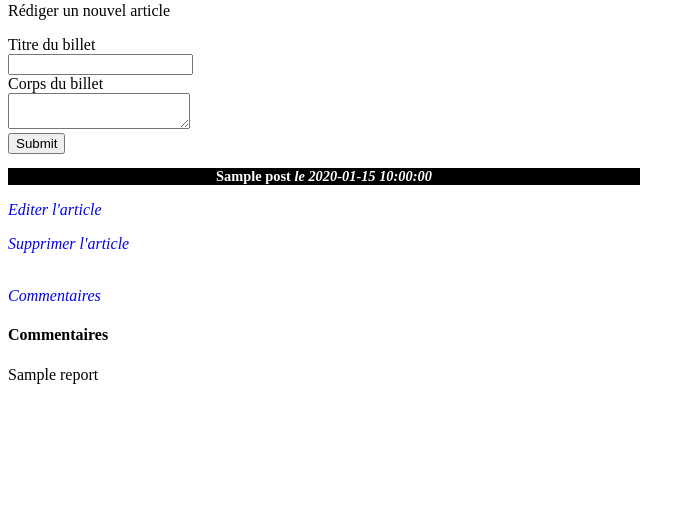
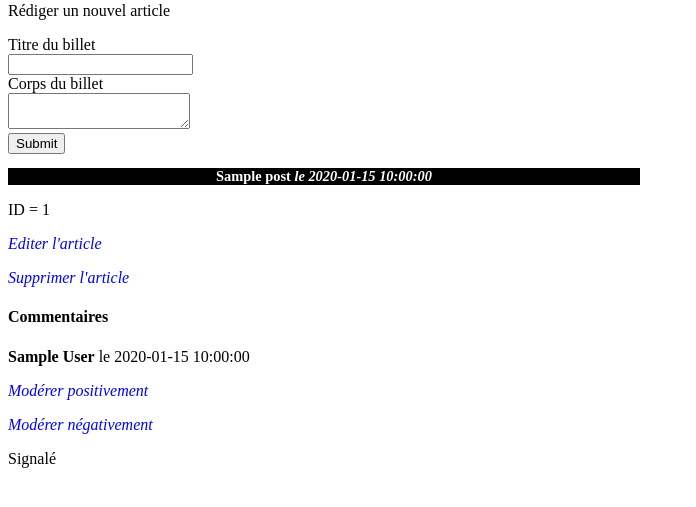
Before and after one commit to amercier8/cours_mvc, a PHP site: template view/backend/homepageView.php in a window 1280 px wide. Shown: the part 197-704 px from the top of the page, without its empty margins (0-696 px from the left). Run offline with PHP 8.4, Linux system fonts and the light colour scheme; the template is opened without the code that fills it: most values are stand-ins (such as "Sample title", 1, 10 or a date in 2020).

Commit message:
comments appear in the BO for each Post

```diff
--- a/controller/backend/backend.php
+++ b/controller/backend/backend.php
@@ -30,7 +30,7 @@ class ctrlBackend {
 
     public function verifyPassword($userPassword) {
         if($_SESSION['loggedIn'] === true) {
-            var_dump($_SESSION['loggedIn']);
+            //var_dump($_SESSION['loggedIn']);
             //A passer en header location via indexphp - rajouter une action = dashboard ; pour repasser par le routeur
             //require('view/backend/homepageView.php');
             header('Location: index.php?action=displayDashboard');
@@ -38,7 +38,7 @@ class ctrlBackend {
         else {
             $passwordVerified = $this->passwordManager->verifyPassword($userPassword);
             if($_SESSION['loggedIn'] === true) {
-                var_dump($_SESSION['loggedIn']);
+                //var_dump($_SESSION['loggedIn']);
                 header('Location: index.php?action=displayDashboard');
             }
             else {
--- a/model/CommentManager.php
+++ b/model/CommentManager.php
@@ -86,7 +86,7 @@ class CommentManager extends Manager
     //Retrieve all comments (To be used by the Dashboard view)
     //Really usefull??
     public function getAllComments() {
-        $sql = 'SELECT id, post_id AS postId, author, comment, report, DATE_FORMAT(comment_date, \'%d/%m/%Y à %Hh%imin%ss\') AS commentDate FROM comments ORDER BY comment_date DESC LIMIT 0, 5';
+        $sql = 'SELECT id, post_id AS postId, author, comment, report, DATE_FORMAT(comment_date, \'%d/%m/%Y à %Hh%imin%ss\') AS commentDate FROM comments ORDER BY comment_date';
         $results = $this->executeRequest($sql);
         $comments = array();
         foreach ($results as $result) {
--- a/view/backend/homepageView.php
+++ b/view/backend/homepageView.php
@@ -26,24 +26,33 @@
         <?= htmlspecialchars($post->getTitle()) ;?>
         <em>le <?= $post->getCreation_date(); ?></em>
     </h3>
+    <p>ID = <?= $post->getId();?></p>
     <p><a href="index.php?action=displayPost&amp;id=<?= $post->getId(); ?>">Editer l'article</a></p>
     <em><a href="index.php?action=delete&amp;id=<?= $post->getId(); ?>">Supprimer l'article</a></em>
     <p>
         <!-- <?= nl2br(htmlspecialchars($post->getContent())); ?> -->
-        <br />
-        <em><a href="index.php?action=post&amp;id=<?= $post->getId(); ?>">Commentaires</a></em>
         <!-- L'objectif ici est de parvenir à voir pour chaque post, si'l comporte au moins un commentaire en attente de modération et un commentaire signalé-->
         <h4>Commentaires</h4>
-
-
+        <!-- TESTS -->
+        <?php $postId = $post->getId();?>
         <p>
-            <?php
-                foreach ($comments as $comment): ?>
-                    <p> <?= $comment->getReport(); ?> </p>
-                <?php endforeach;
-            ?>
-
+        <?php foreach ($comments as $comment):
+            $commentId = $comment->getPostId();
+            if ($commentId === $postId) {
+                ?>
+                    <p><strong><?= htmlspecialchars($comment->getAuthor()); ?></strong> le <?= $comment->getCommentDate(); ?></p>
+                    <p><a href="index.php?action=displayPost&amp;id=<?= $post->getId(); ?>">Modérer positivement</a></p>
+                    <p><a href="index.php?action=displayPost&amp;id=<?= $post->getId(); ?>">Modérer négativement</a></p>
+                    <?php
+                    if ($comment->getReport() == true) {
+                        ?>
+                        <p>Signalé</p>
+                        <?php
+                    }
+            }
+        endforeach; ?>
         </p>
+        <!-- -->
     </p>
 </div>
 <?php endforeach; ?>
--- a/view/frontend/postView.php
+++ b/view/frontend/postView.php
@@ -35,7 +35,7 @@
     </div>
 </form>
 
-
+<?= var_dump($comments);?>
 <?php foreach ($comments as $comment): ?>
 <p><strong><?= htmlspecialchars($comment->getAuthor()); ?></strong> le <?= $comment->getCommentDate(); ?></p>
     <p><?= nl2br(htmlspecialchars($comment->getComment())); ?></p>
```
